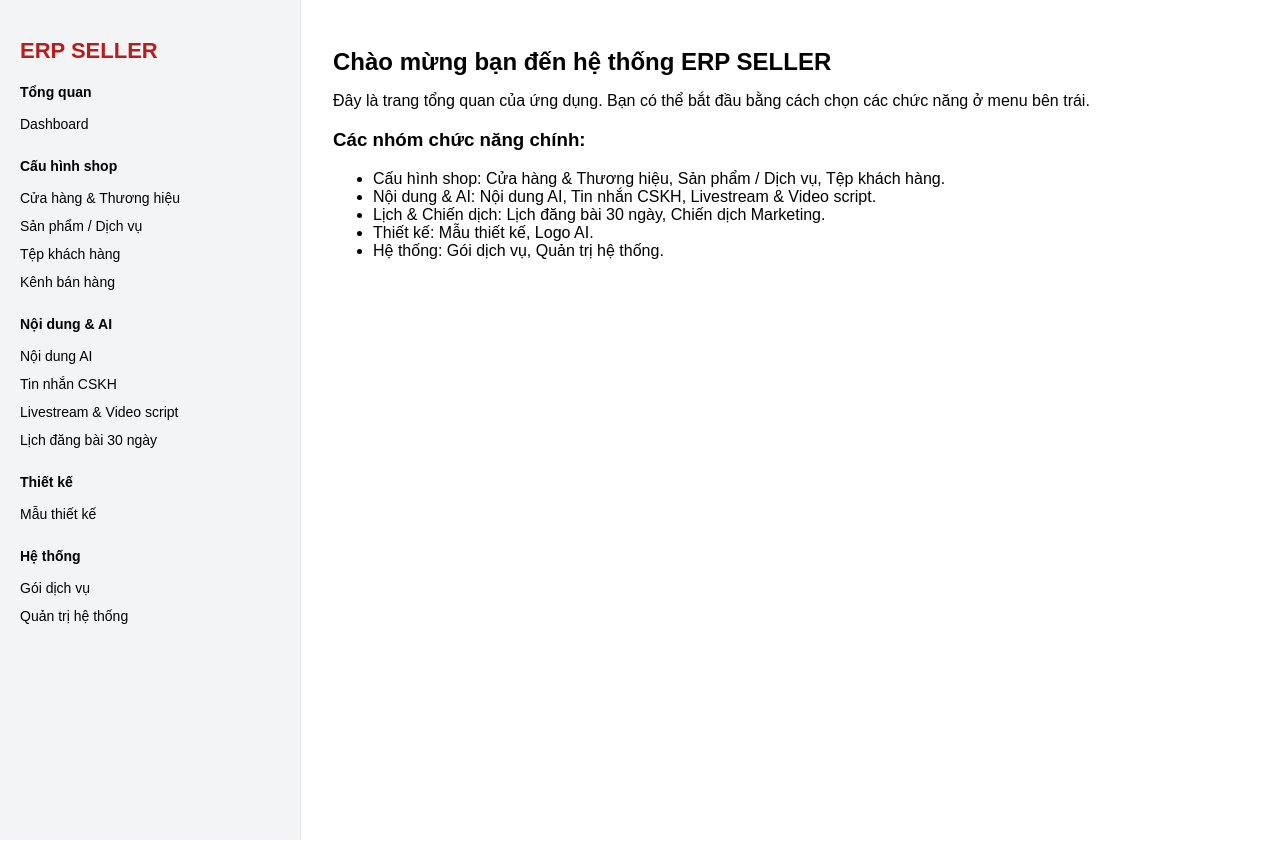
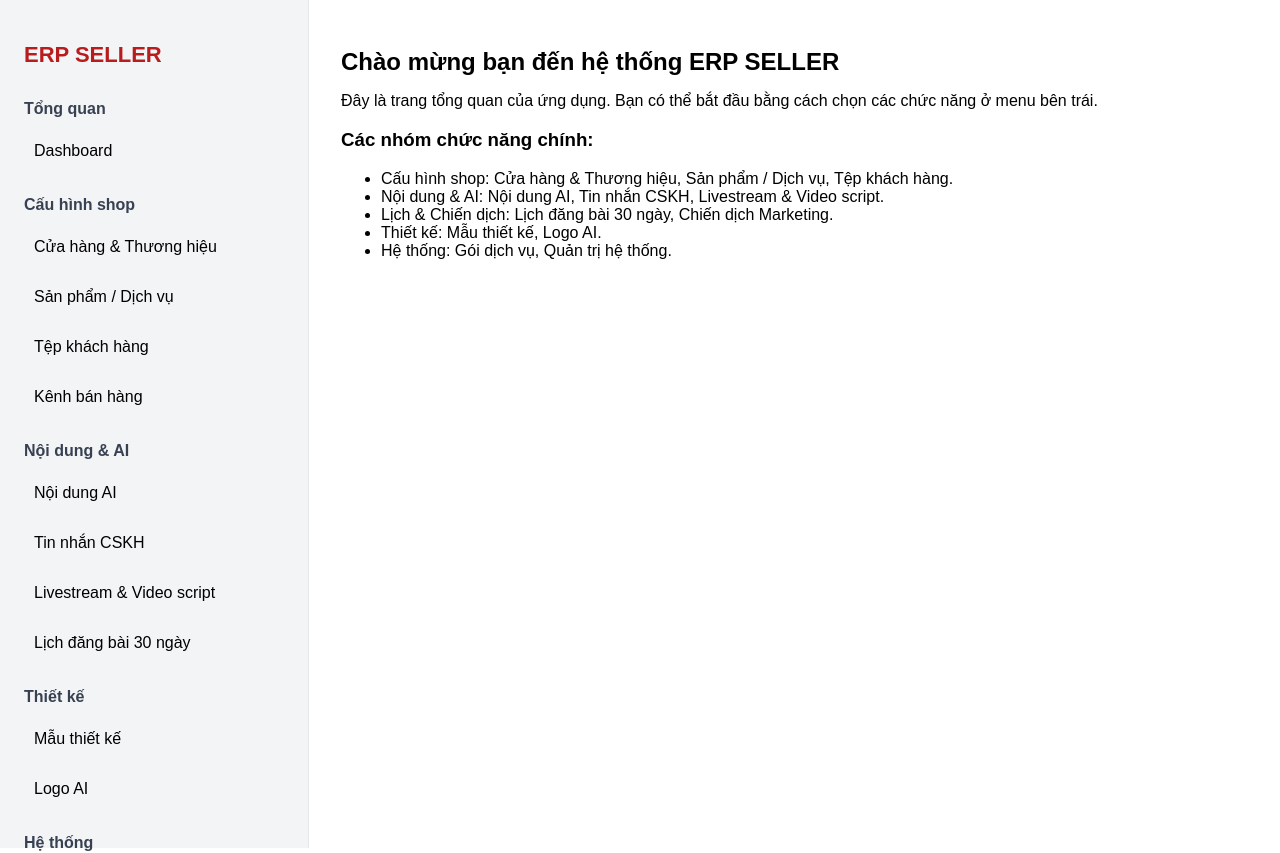
Before and after one commit to conlele0201/erp-seller-crm, a Next.js app: page / in a window 1280 px wide. Shown: the top 853 px of the page. Built offline with nearby package versions, Linux system fonts and the light colour scheme.

Commit message:
Update Sidebar.js

```diff
--- a/components/Sidebar.js
+++ b/components/Sidebar.js
@@ -1,16 +1,13 @@
 export default function Sidebar() {
   const menu = [
-    {
-      group: "Tổng quan",
-      items: ["Dashboard"],
-    },
+    { group: "Tổng quan", items: ["Dashboard"] },
     {
       group: "Cấu hình shop",
       items: [
         "Cửa hàng & Thương hiệu",
         "Sản phẩm / Dịch vụ",
         "Tệp khách hàng",
-        "Kênh bán hàng",
+        "Kênh bán hàng"
       ],
     },
     {
@@ -19,12 +16,12 @@ export default function Sidebar() {
         "Nội dung AI",
         "Tin nhắn CSKH",
         "Livestream & Video script",
-        "Lịch đăng bài 30 ngày",
+        "Lịch đăng bài 30 ngày"
       ],
     },
     {
       group: "Thiết kế",
-      items: ["Mẫu thiết kế"],
+      items: ["Mẫu thiết kế", "Logo AI"],
     },
     {
       group: "Hệ thống",
@@ -37,33 +34,53 @@ export default function Sidebar() {
       style={{
         width: "260px",
         backgroundColor: "#f3f4f6",
-        minHeight: "100vh",
-        padding: "20px",
+        height: "100vh",
+        padding: "24px",
         borderRight: "1px solid #e5e7eb",
-        overflowY: "auto",
       }}
     >
-      <h2 style={{ fontSize: "22px", fontWeight: "bold", marginBottom: "20px", color: "#b91c1c" }}>
+      {/* Logo */}
+      <h2
+        style={{
+          fontSize: "22px",
+          fontWeight: "700",
+          marginBottom: "32px",
+          color: "#b91c1c",
+        }}
+      >
         ERP SELLER
       </h2>
 
+      {/* Menu */}
       {menu.map((section, index) => (
-        <div key={index} style={{ marginBottom: "20px" }}>
-          <div style={{ fontSize: "14px", fontWeight: "bold", marginBottom: "10px" }}>
+        <div key={index} style={{ marginBottom: "28px" }}>
+          <p
+            style={{
+              fontWeight: "600",
+              marginBottom: "10px",
+              color: "#374151",
+            }}
+          >
             {section.group}
-          </div>
+          </p>
 
           {section.items.map((item, idx) => (
-            <div
+            <p
               key={idx}
               style={{
-                padding: "6px 0",
-                fontSize: "14px",
+                padding: "8px 10px",
+                borderRadius: "6px",
                 cursor: "pointer",
+                marginBottom: "6px",
+                transition: "0.2s",
               }}
+              onMouseEnter={(e) =>
+                (e.target.style.backgroundColor = "#ffe4e6")
+              }
+              onMouseLeave={(e) => (e.target.style.backgroundColor = "transparent")}
             >
               {item}
-            </div>
+            </p>
           ))}
         </div>
       ))}
```
